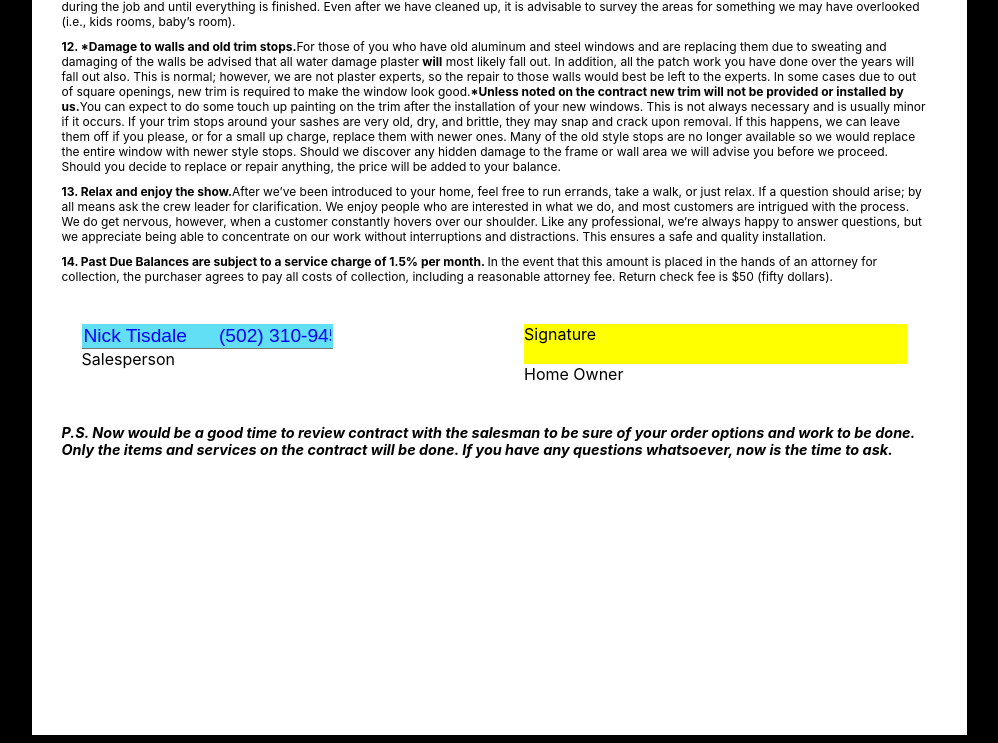
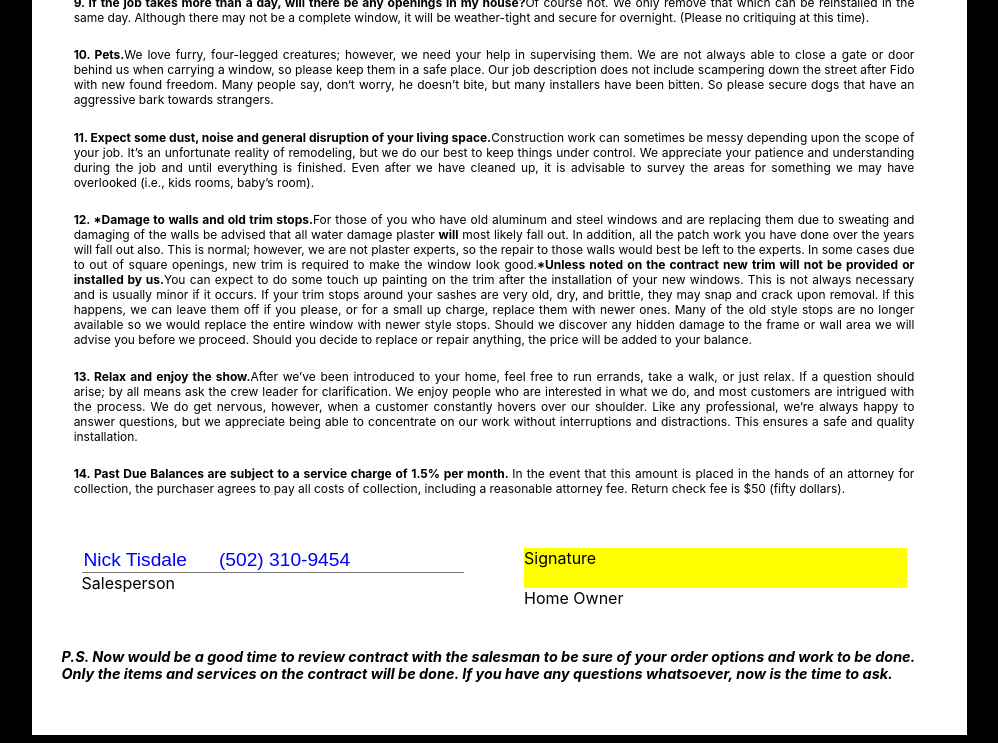
Before and after one commit to passionatestar99939/PDF-Form-docu-sign, a React (Create React App) app: page / in a window 1280 px wide. Shown: the part 2340-3083 px from the top of the page, without its empty margins (141-1139 px from the left). Built offline with nearby package versions, Linux system fonts and the light colour scheme.

Commit message:
page 2~4

```diff
--- a/src/components/CalculateTable/index.js
+++ b/src/components/CalculateTable/index.js
@@ -2,18 +2,18 @@ import React from 'react';
 
 const CalculateTable = () => {
   return (
-    <div className='calculateTable'>
+    <div className="CalculateTable">
       <div>
-        <div className='windowworld'>Widow World</div>
-        <div className='vinylsliding'>Vinyl Sliding Patio Doors</div>
-        <div className='outsidelooking'>(Outside Looking In)</div>
+        <div className="windowworld">Widow World</div>
+        <div className="vinylsliding">Vinyl Sliding Patio Doors</div>
+        <div className="outsidelooking">(Outside Looking In)</div>
       </div>
       <div>
-        <div className='glassoptions'>GLASS OPTIONS</div>
-        <div className='prebuilt'>PRE 1978 BUILT HOMES</div>
-        <div className='windowoptions'>WINDOW OPTIONS</div>
-        <div className='miscellaneous'>MISCELLANEOUS</div>
-        <div className='roundup'>ROUND UP FOR WINDOW WORLD CARES</div>
+        <div className="glassoptions">GLASS OPTIONS</div>
+        <div className="prebuilt">PRE 1978 BUILT HOMES</div>
+        <div className="windowoptions">WINDOW OPTIONS</div>
+        <div className="miscellaneous">MISCELLANEOUS</div>
+        <div className="roundup">ROUND UP FOR WINDOW WORLD CARES</div>
       </div>
     </div>
   );
--- a/src/components/Content/index.js
+++ b/src/components/Content/index.js
@@ -5,7 +5,7 @@ import './style.css';
 
 const Content = () => {
   return (
-    <>
+    <div class="Content">
       <Paragraph>
         <b>
           Congratulations on your decision to increase the comfort level, value
@@ -203,7 +203,7 @@ const Content = () => {
         including a reasonable attorney fee. Return check fee is $50 (fifty
         dollars).
       </Paragraph>
-    </>
+    </div>
   );
 };
 
--- a/src/components/Content/style.css
+++ b/src/components/Content/style.css
@@ -0,0 +1,4 @@
+.Content p {
+  text-align: justify;
+  margin: 2.5%;
+}
--- a/src/components/Finance/index.js
+++ b/src/components/Finance/index.js
@@ -3,7 +3,7 @@ import React from 'react';
 const Finance = () => {
   return (
     <div>
-      <div className='financetable'>
+      <div className="financeWindowTable">
         <div>
           <div>Financing</div>
           <div>10% DOWN PAYMENT</div>
--- a/src/components/Input/index.js
+++ b/src/components/Input/index.js
@@ -9,10 +9,17 @@ const Input = (props) => {
     <>
       {/* <div>Input</div> */}
       <input
-        class="bottom-outline"
+        class={`bottom-outline` + ` ${props.class}`}
         value={value}
         onChange={(e) => setValue(e.target.value)}
+        type={props.type}
+        style={props.style}
       />
+      {/* <input
+        class="bottom-outline"
+        value={props.info}
+        onChange={props.callback}
+      /> */}
     </>
   );
 };
--- a/src/components/Input/style.css
+++ b/src/components/Input/style.css
@@ -6,6 +6,13 @@ input.bottom-outline {
   border-bottom-width: 1px;
   /* background-color: #eee; */
 
-  background-color: rgb(98, 223, 245);
+  /* background-color: rgb(98, 223, 245); */
   color: blue;
 }
+.width-100 {
+  width: 100%;
+}
+
+.RightDirection {
+  text-align: right;
+}
--- a/src/components/SalesPersonOwner/index.js
+++ b/src/components/SalesPersonOwner/index.js
@@ -1,3 +1,4 @@
+// import React, { useState } from 'react';
 import React from 'react';
 import Input from '../Input';
 
@@ -11,7 +12,7 @@ const SalesPersonOwner = () => {
       <div class="salesperson">
         {/* <input value={info} onChange={callback} /> */}
         {/* <Input value={info} callback={(e) => setInfo(e.target.value)} /> */}
-        <Input value={'Nick Tisdale      (502) 310-9454'} />
+        <Input class="width-100" value={'Nick Tisdale      (502) 310-9454'} />
         <div>Salesperson</div>
       </div>
       <div>
--- a/src/containers/HomePage/index.js
+++ b/src/containers/HomePage/index.js
@@ -9,13 +9,15 @@ import Footer from '../../components/Footer';
 import Content from '../../components/Content';
 import SalesPersonOwner from '../../components/SalesPersonOwner';
 import PaymentLink from '../../components/PaymentLink';
-import Table from '../../components/Table';
+import WindowTable from '../../components/WindowTable';
 
 import styled from 'styled-components';
 import '../../styles/base.css';
 import PageTitle from '../../components/PageTitle';
 import Paragraph from '../../components/Paragraph';
 import Information from '../../components/Information';
+import BottomOfPage3 from '../../components/BottomOfPage3';
+import MiddleOfPage3 from '../../components/MiddleOfPage3';
 
 const AppWrapper = styled.div`
   padding: 5px;
@@ -90,20 +92,33 @@ const Page3 = () => {
     'Mull',
     'Window Note',
   ];
-  const row_count = 15;
   return (
     <div className="page">
       <Information></Information>
-      <Table colNames={colNames} rowCount={row_count}>
-        table
-      </Table>
-      <div>bottom</div>
+      <WindowTable colNames={colNames} rowCount={15} firstNoOfRow={1} />
+      <MiddleOfPage3 />
+      <BottomOfPage3 />
     </div>
   );
 };
 
 const Page4 = () => {
-  return <div className="page">Page 4</div>;
+  const colNames = [
+    'No.',
+    'Room',
+    'Style',
+    'Grids',
+    'LE',
+    'Size',
+    'Mull',
+    'Window Note',
+  ];
+  return (
+    <div className="page">
+      <Information></Information>
+      <WindowTable colNames={colNames} rowCount={30} firstNoOfRow={16} />
+    </div>
+  );
 };
 
 const Page5 = () => {
```
